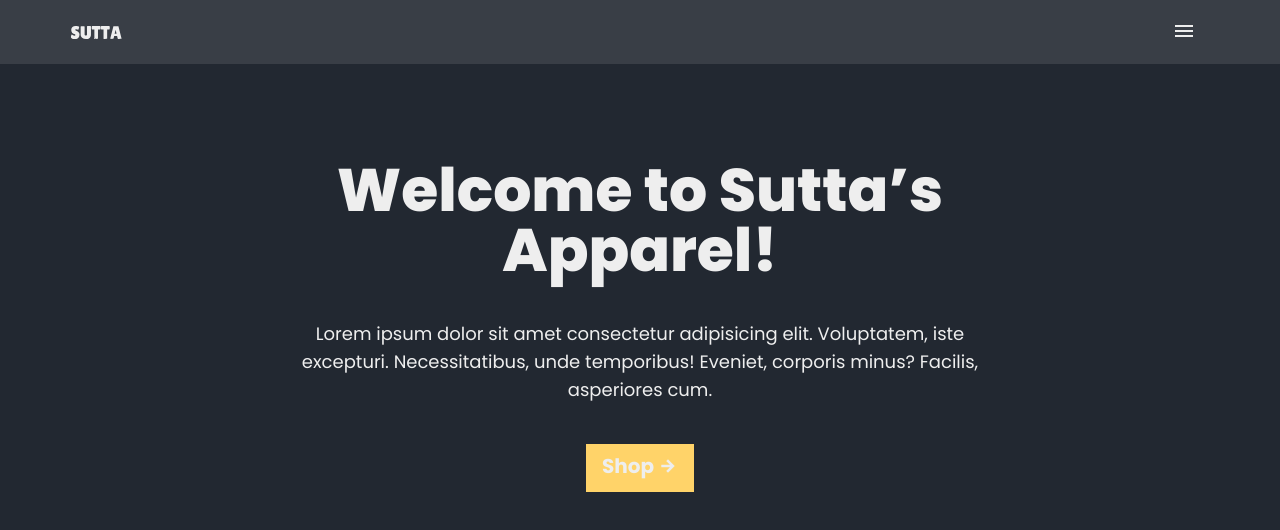
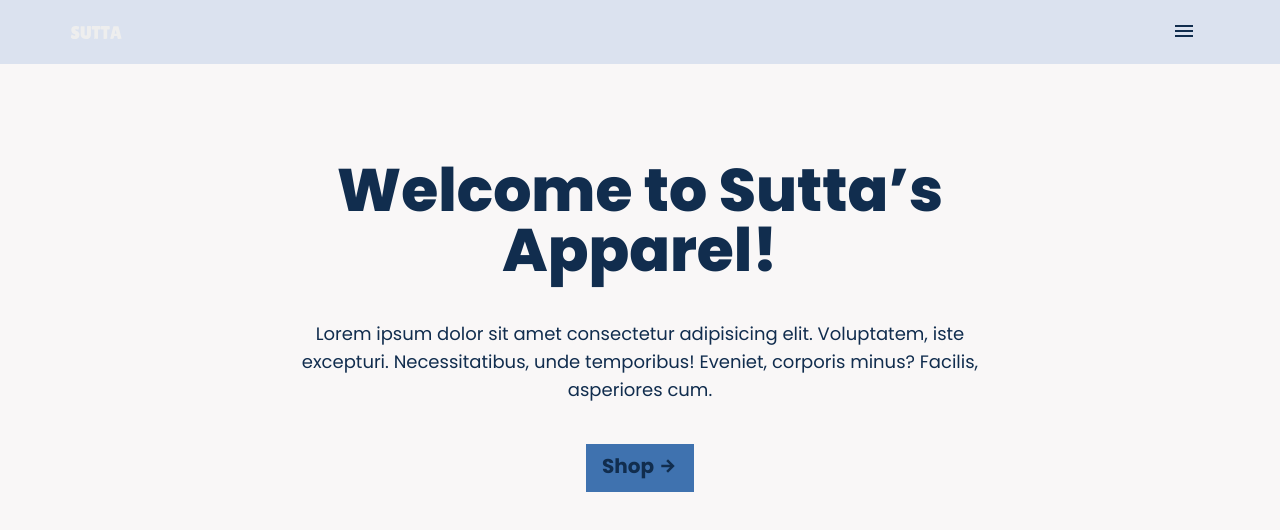
Before and after one commit to jlescarlan11/shopping-cart, a React (Vite) app: page / in a window 1280 px wide. Shown: the top 530 px of the page. Built offline with nearby package versions, Linux system fonts and the light colour scheme.

Commit message:
fixed the color and layout design

```diff
--- a/src/components/Shop.jsx
+++ b/src/components/Shop.jsx
@@ -41,13 +41,24 @@ const Shop = () => {
 
   return (
     <>
+      <div>
+        <ul>
+          <li>All</li>
+          <li>Men</li>
+          <li>Women</li>
+          <li>Accesories</li>
+        </ul>
+      </div>
       <div className="bg-[var(--bg-color)] min-h-[calc(100vh-var(--header-height-sm))]  md:min-h-[calc(100vh-var(--header-height-md))] lg:min-h-[calc(100vh-var(--header-height-lg))] text-[var(--text-color)] px-8 sm:px-24 lg:px-72 grid sample gap-16 grid-cols-1 sm:grid-cols-2 md:grid-cols-3 lg:grid-cols-4">
         {items.map((item, index) => (
-          <div key={item.id} className="min-w-24 h-fit  border  bg-slate-80">
-            <div className="">
-              <img src={item.image} className="w-auto h-52 bg-transparent" />
+          <div key={item.id} className="min-w-24 h-auto bg-[#ffffff]">
+            <div className="flex flex-col">
+              <img
+                src={item.image}
+                className="w-auto h-52 bg-transparent p-4"
+              />
               <div className="flex justify-between items-center p-4">
-                <div className="  ">
+                <div className="text-xs">
                   <span className="">{item.title}</span>
                   <br />
                   <span className="">{item.price}</span>
--- a/src/index.css
+++ b/src/index.css
@@ -7,10 +7,10 @@
 @tailwind utilities;
 
 :root {
-  --bg-color: rgb(34, 40, 49);
-  --primary-color: rgb(57, 62, 70);
-  --secondary-color: rgb(255, 211, 105);
-  --text-color: rgb(238, 238, 238);
+  --bg-color: rgb(249, 247, 247);
+  --primary-color: rgb(219, 226, 239);
+  --secondary-color: rgb(63, 114, 175);
+  --text-color: rgb(17, 45, 78);
   --header-height-sm: 3rem;
   --header-height-md: 5rem;
   --header-height-lg: 4rem;
```
